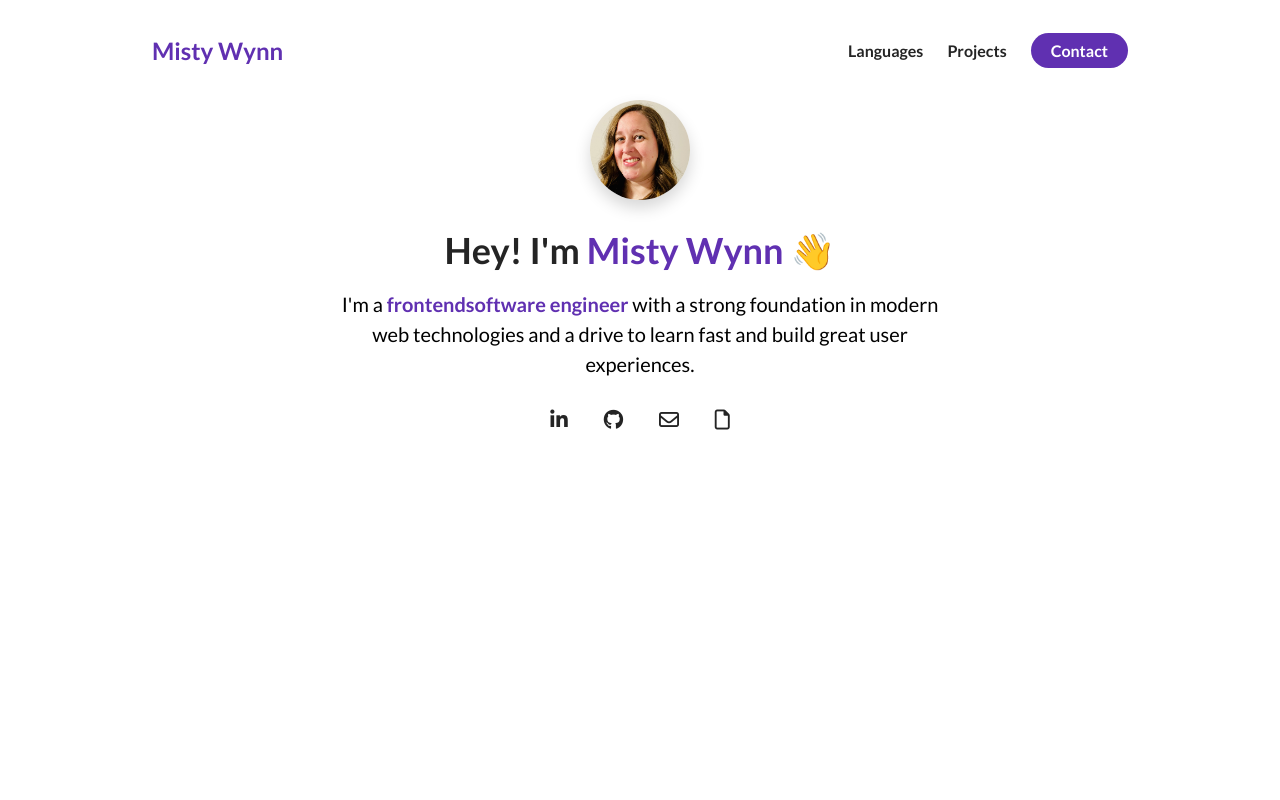
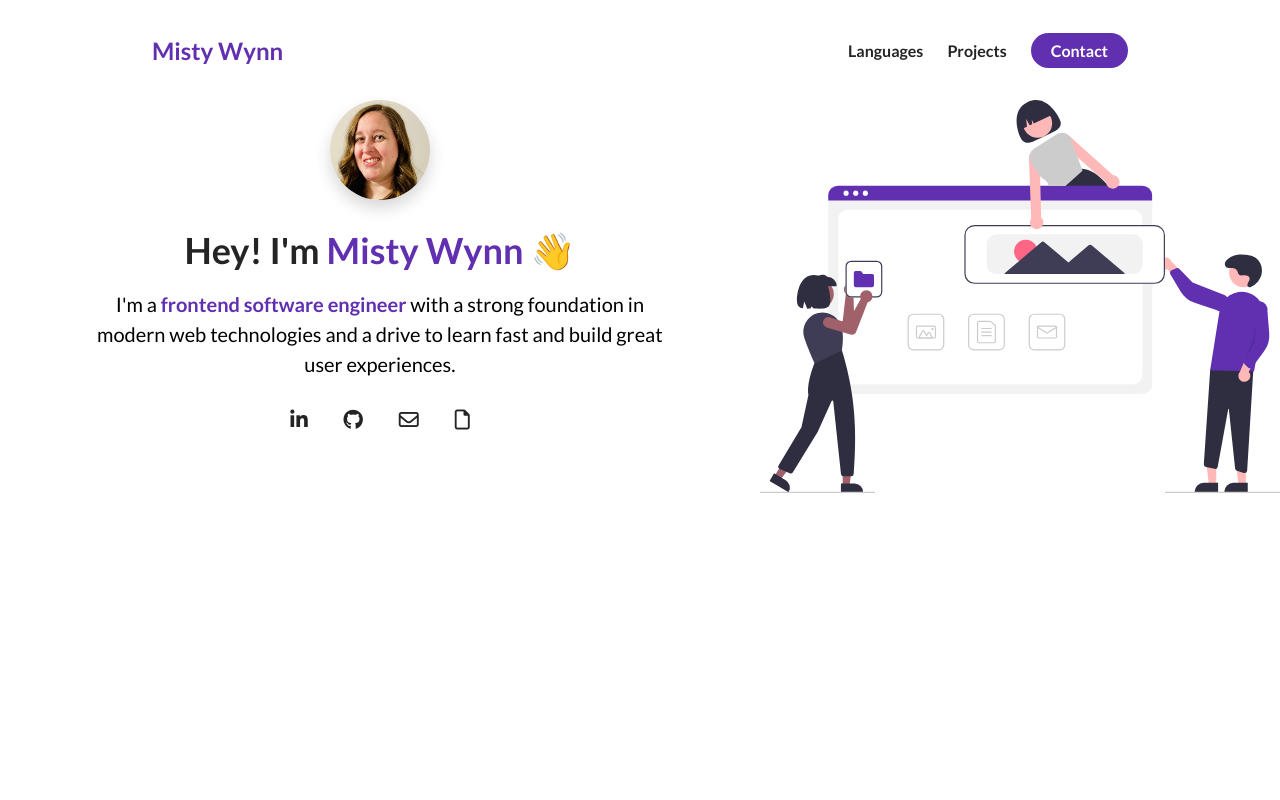
Before and after one commit to mistywynn10/Portfolio, a plain HTML site: page index.html in a window 1280 px wide. Drawn offline with Linux system fonts and the light colour scheme.

Commit message:
About Me Part Two

```diff
--- a/index.html
+++ b/index.html
@@ -44,7 +44,7 @@
                         Hey! I'm <span class="text--purple">Misty Wynn</span> 👋
                     </h1>
                     <p class="about-me__info--para">
-                        I'm a <strong class="text--purple">frontendsoftware engineer </strong>with a strong foundation in modern web technologies and a drive to learn fast and build great user experiences.
+                        I'm a <strong class="text--purple">frontend software engineer</strong> with a strong foundation in modern web technologies and a drive to learn fast and build great user experiences.
                     </p>
                     <div class="about-me__links">
                         <a href="" class="about-me__link">
@@ -62,6 +62,12 @@
                         </div>
                     </div>
                 </div>
+            <div>
+                <figure class="about-me__img--container">
+                    <img src="./assets/undraw_websites.svg" class="about-me__img" alt="Illustration of a person working on a website">
+                </figure>
+            </div>
+            </div>
             </div>
         </div>
     </section>
--- a/styles.css
+++ b/styles.css
@@ -93,6 +93,11 @@ nav {
     flex-direction: column;
  }
 
+ .about-me__info {
+    display: flex;
+    flex-direction: column;;
+ }
+
  .about-me__info--container {
     display: flex;
     flex-direction: column;
@@ -132,3 +137,13 @@ nav {
     text-decoration: none;
     padding: 0 16px;
  }
+
+ .about-me__img--container {
+    flex: 1;
+    display: flex;
+    align-items: center;
+ }
+
+ .about-me__img {
+    width: 100%;
+ }
```
